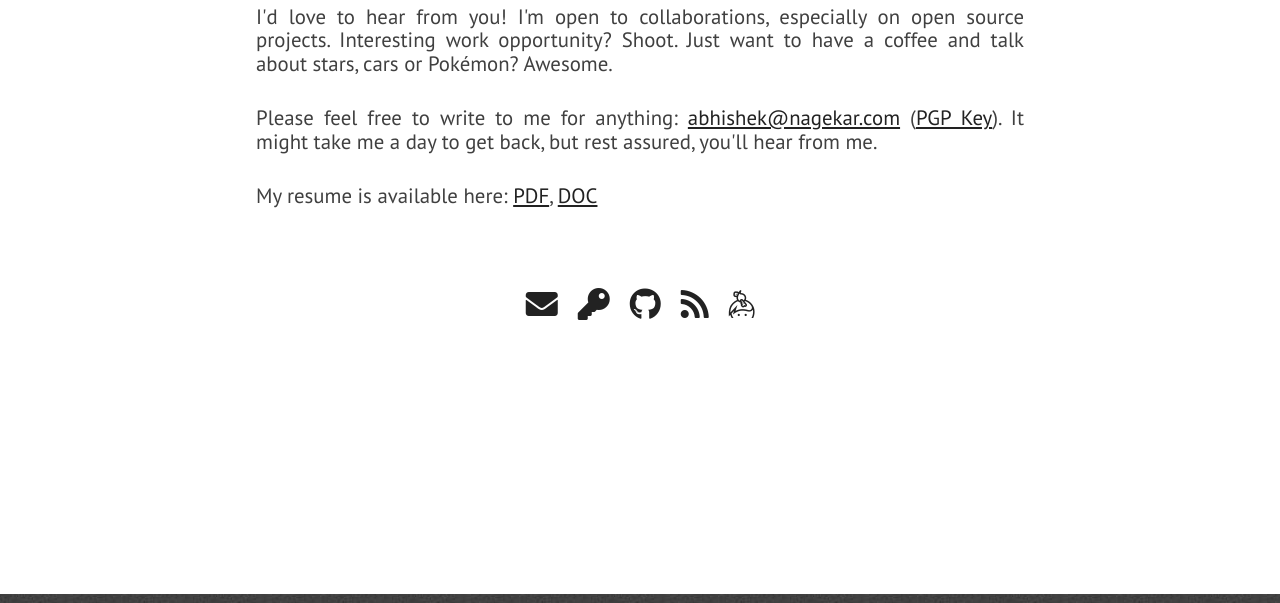
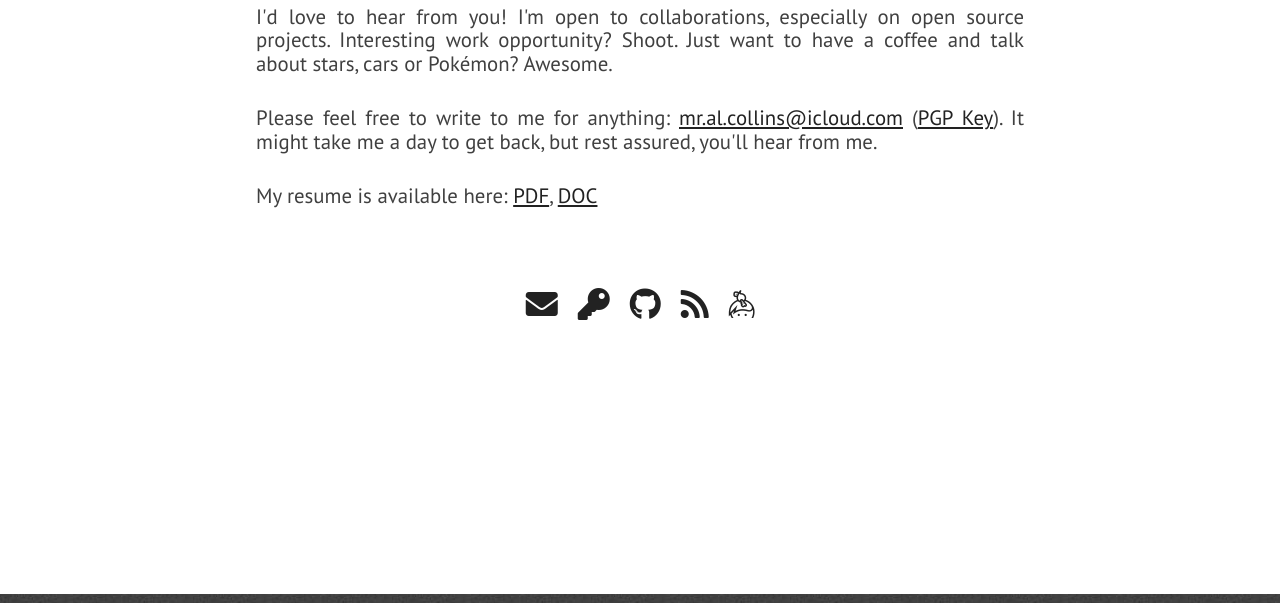
Before and after one commit to mralcollins/business-analyst-portfolio, a Jekyll site: the page built from index.html, in a window 1280 px wide and 900 px high, scrolled down 5081 px. Shown: the part 271-874 px from the top of the window. Built offline with Jekyll 4.4.1, drawn with Linux system fonts in a browser that asks for light colours; nearby versions of some CDN libraries; some of the changed text lies outside the part shown.

Commit message:
Update _config.yml

```diff
--- a/_config.yml
+++ b/_config.yml
@@ -1,6 +1,6 @@
-title: Abhishek Nagekar
-description: Web & Security Engineer
-site_title: '@abhn - Abhishek Nagekar'
+title: Alastor Collins
+description: Business Analyst
+site_title: 'Business Analytics Portfolio - Alastor Collins'
 
 # Build settings
 markdown: kramdown
@@ -9,7 +9,7 @@ exclude: [vendor/ruby]
 # Personalization
 github_username: abhn
 blog_url: https://www.nagekar.com
-email: abhishek@nagekar.com
+email: mr.al.collins@icloud.com
 keybase_username: abhn
 twitter_username: abhn_
 reddit_username: abhn
```
